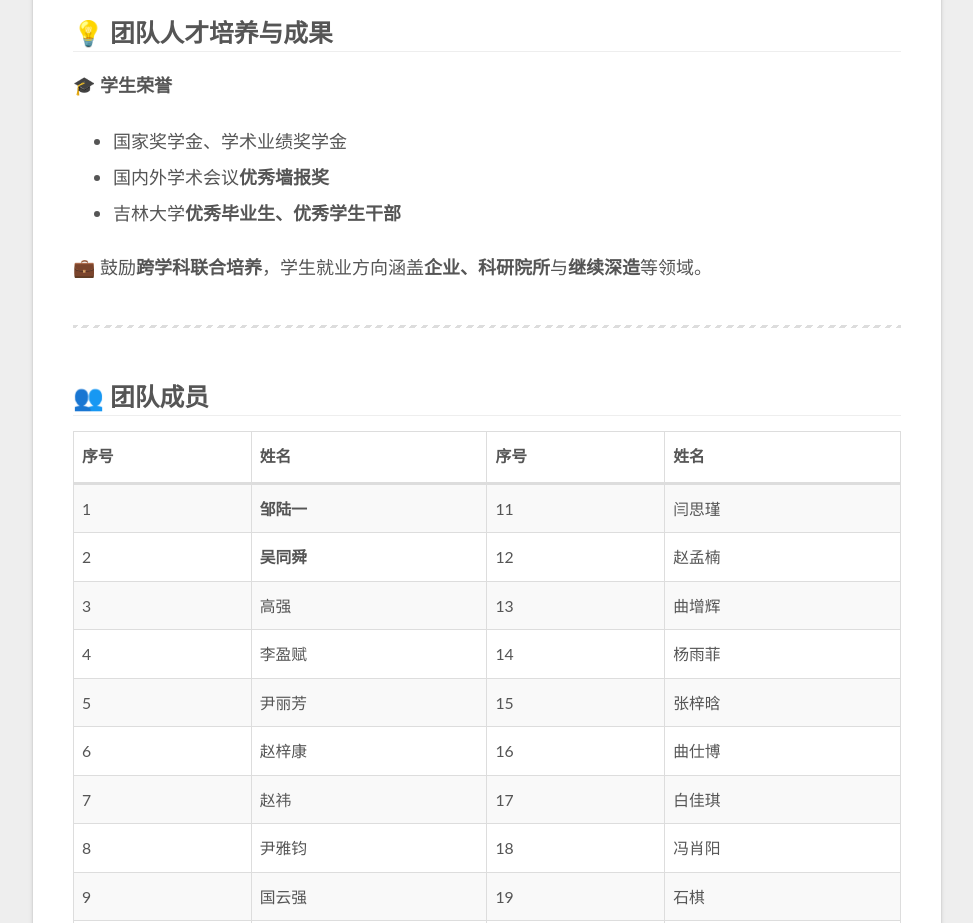
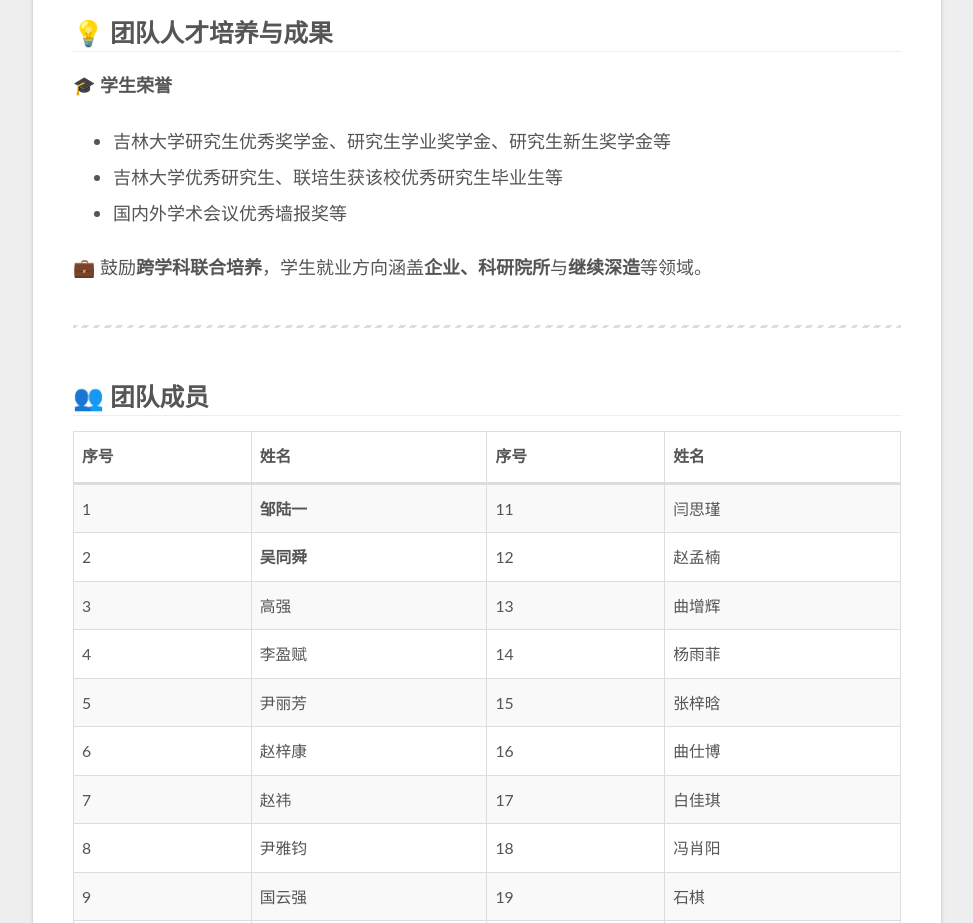
Before and after one commit to chengYu23/chengYu23.github.io, a plain HTML site: page posts/2025/03/17/Home/index.html in a window 1280 px wide. Shown: the part 3520-4443 px from the top of the page, without its empty margins (279-1252 px from the left). Drawn offline with Linux system fonts and the light colour scheme.

Commit message:
Site updated: 2025-03-21 16:55:19

```diff
--- a/posts/2025/03/17/Home/index.html
+++ b/posts/2025/03/17/Home/index.html
@@ -28,7 +28,7 @@
 <meta property="og:description" content="📍 吉林大学化学学院 | 上海第二工业大学资源与环境工程学院（联合培养硕士点）   📬 联系方式  👨‍🏫 负责人：邹陆一 博士、副教授、博士生导师 📧 邮箱：zouly@jlu.edu.cn 🏢 地址：吉林大学化学学院，长春市前进大街   🧑‍🏫 团队负责人简介 邹陆一，博士、博士生导师，吉林大学化学学院副教授；同时兼任上海第二工业大学硕士生导师。曾以国家公派身份前往美国加州大">
 <meta property="og:locale" content="zh_CN">
 <meta property="article:published_time" content="2025-03-17T04:00:00.000Z">
-<meta property="article:modified_time" content="2025-03-21T08:41:57.960Z">
+<meta property="article:modified_time" content="2025-03-21T08:55:09.836Z">
 <meta property="article:author" content="邹陆一">
 <meta property="article:tag" content="博客, 技术, 生活, 学习">
 <meta name="twitter:card" content="summary">
@@ -186,7 +186,7 @@
                   <i class="far fa-calendar-check"></i>
                 </span>
                 <span class="post-meta-item-text">更新于</span>
-                <time title="修改时间：2025年03月21日 16:41:57" itemprop="dateModified" datetime="2025-03-21T16:41:57+08:00">2025年03月21日</time>
+                <time title="修改时间：2025年03月21日 16:55:09" itemprop="dateModified" datetime="2025-03-21T16:55:09+08:00">2025年03月21日</time>
               </span>
 
 
@@ -287,9 +287,9 @@
 <h2 id="💡-团队人才培养与成果">💡 团队人才培养与成果</h2>
 <p>🎓 <strong>学生荣誉</strong></p>
 <ul>
-<li>国家奖学金、学术业绩奖学金</li>
-<li>国内外学术会议<strong>优秀墙报奖</strong></li>
-<li>吉林大学<strong>优秀毕业生、优秀学生干部</strong></li>
+<li>吉林大学研究生优秀奖学金、研究生学业奖学金、研究生新生奖学金等</li>
+<li>吉林大学优秀研究生、联培生获该校优秀研究生毕业生等</li>
+<li>国内外学术会议优秀墙报奖等</li>
 </ul>
 <p>💼 鼓励<strong>跨学科联合培养</strong>，学生就业方向涵盖<strong>企业、科研院所</strong>与<strong>继续深造</strong>等领域。</p>
 <hr>
```
Also changed, not shown: index.html (+4 -4 lines).
